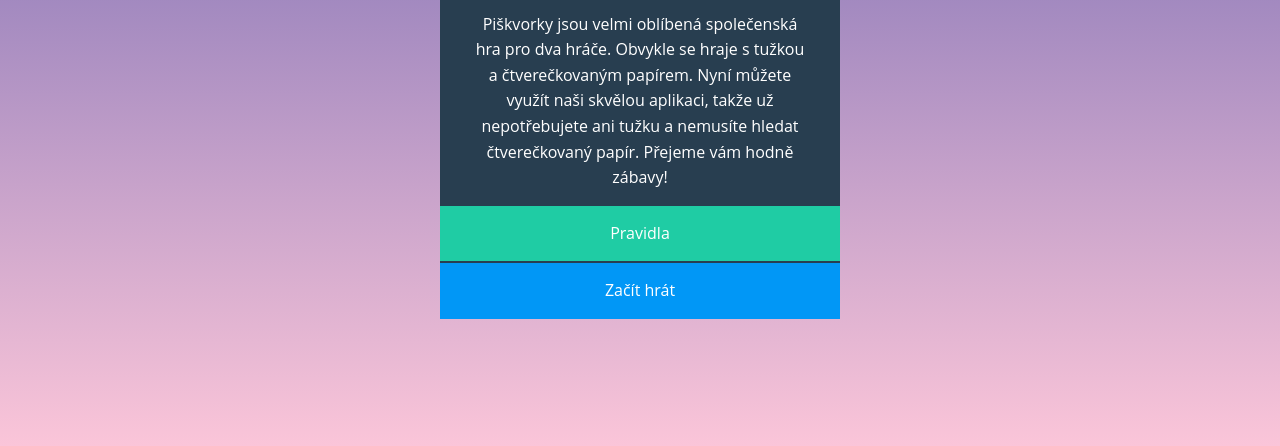
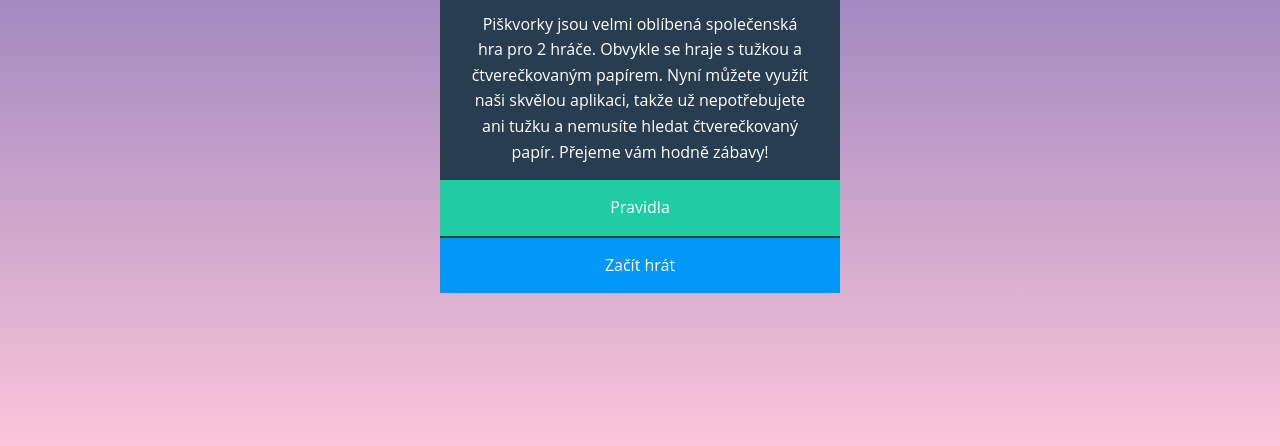
Before and after one commit to BukovskaPavla/piskvorky, a plain HTML site: page index.html in a window 1280 px wide. Shown: the part 332-778 px from the top of the page. Drawn offline with Linux system fonts and the light colour scheme.

Commit message:
Update index.html
2 LEPŠÍ NEŽ DVA

```diff
--- a/index.html
+++ b/index.html
@@ -14,7 +14,7 @@
     <div class="window">
         <img class="uvodniImg" src="img/uvodni.jpg" alt="Uvodni obrazek ke kytickovym piskvorkam">
         <h1>Piškvorky</h1>
-        <a>Piškvorky jsou velmi oblíbená společenská hra pro dva hráče. Obvykle se hraje s tužkou a čtverečkovaným papírem. Nyní můžete využít naši skvělou aplikaci, takže už nepotřebujete ani tužku a nemusíte hledat čtverečkovaný papír. Přejeme vám hodně zábavy!</a>
+        <a>Piškvorky jsou velmi oblíbená společenská hra pro 2 hráče. Obvykle se hraje s tužkou a čtverečkovaným papírem. Nyní můžete využít naši skvělou aplikaci, takže už nepotřebujete ani tužku a nemusíte hledat čtverečkovaný papír. Přejeme vám hodně zábavy!</a>
         <a class= "rules" href="pravidla.html">Pravidla</a>
         <a class= "play" href="index.html">Začít hrát</a>
     </div>
```
